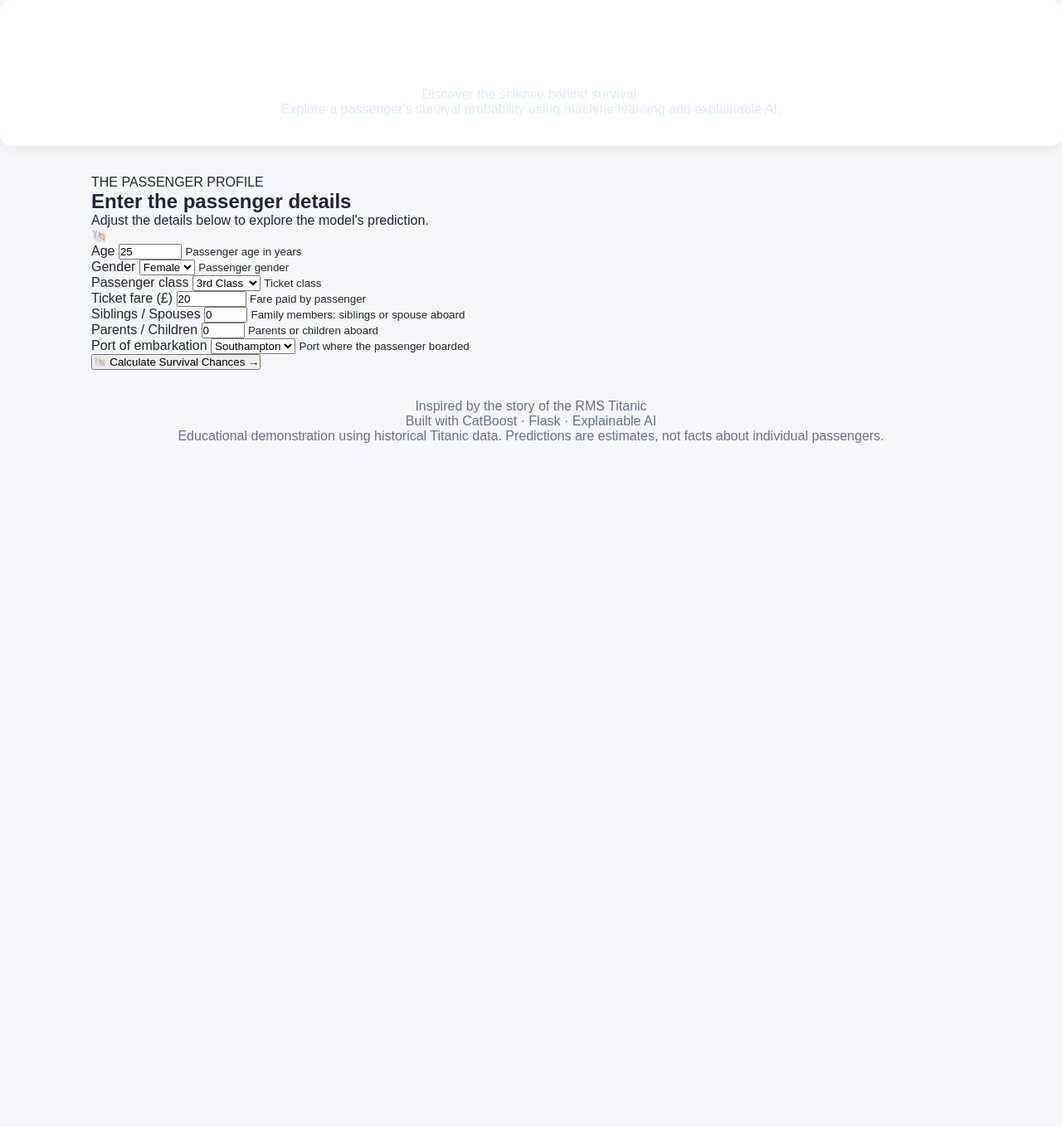
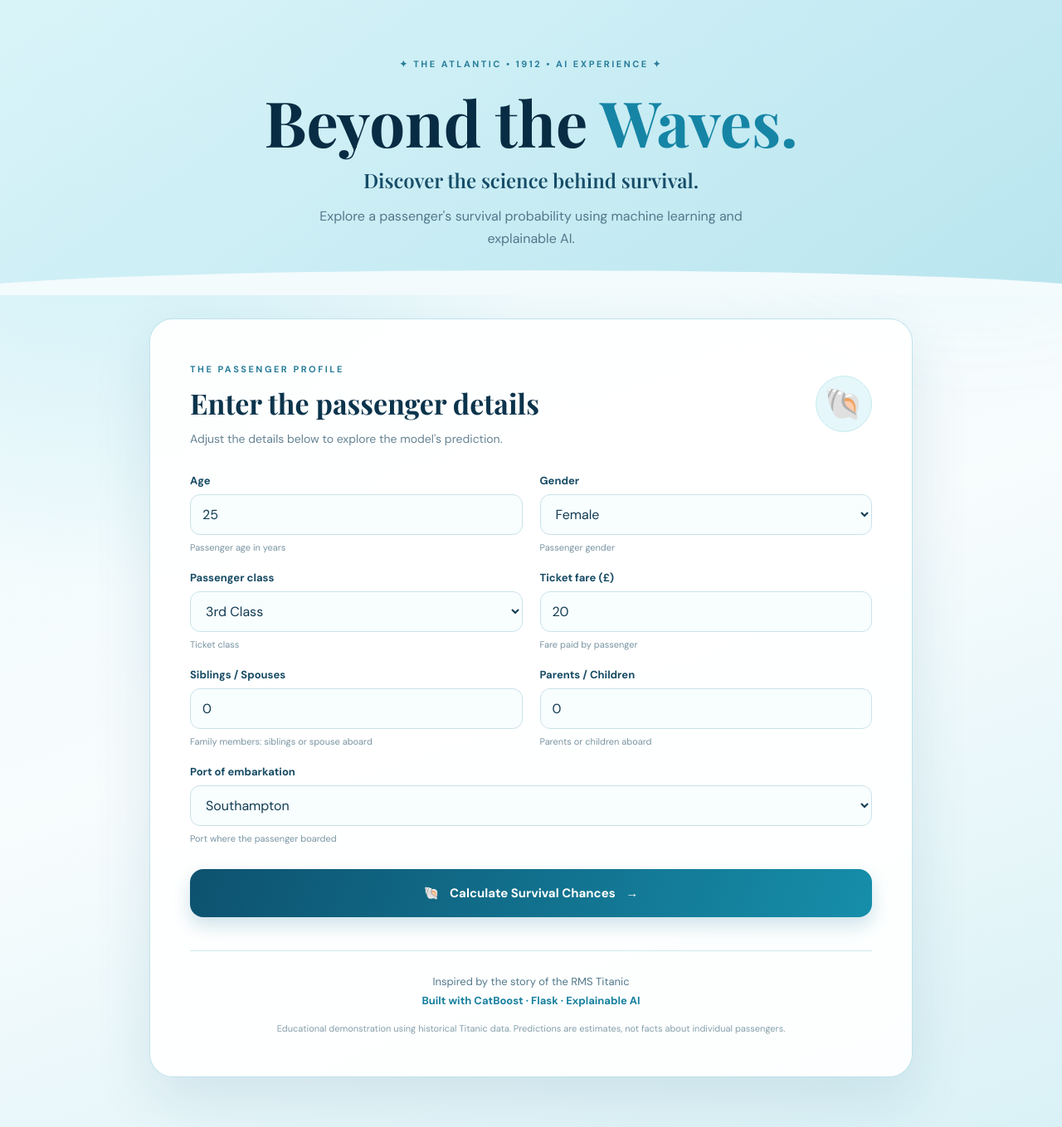
Before and after one commit to devadharshinimurugan06-commits/CODSOFT_TASKS_Devadharshini, a Flask app: page / in a window 1280 px wide. Shown: the whole page at 83% size. Before the commit the page ends 534 px from the top, so only its background shows below. Run offline with Flask 3, Linux system fonts and the light colour scheme.

Commit message:
Update style.css

```diff
--- a/Task1_Titanic_Survival/static/style.css
+++ b/Task1_Titanic_Survival/static/style.css
@@ -1,86 +1,403 @@
+
+@import url('https://fonts.googleapis.com/css2?family=DM+Sans:wght@400;500;600;700&family=Playfair+Display:wght@600;700;800&display=swap');
+
+:root {
+    --navy: #092c43;
+    --deep: #104b68;
+    --ocean: #187b9c;
+    --sky: #dff5fa;
+    --pale: #f3fbfd;
+    --white: #ffffff;
+    --muted: #658394;
+    --line: #cce8ef;
+}
 
 * {
+    box-sizing: border-box;
     margin: 0;
     padding: 0;
-    box-sizing: border-box;
 }
 
 body {
-    font-family: Arial, sans-serif;
-    background: #f4f6fb;
-    color: #20263a;
+    font-family: 'DM Sans', sans-serif;
+    color: var(--navy);
+    background:
+        radial-gradient(ellipse at 10% 5%, #c5edf5 0, transparent 35%),
+        linear-gradient(160deg, #eaf9fc, #f7fcfd 55%, #d9f1f6);
+    min-height: 100vh;
+    overflow-x: hidden;
 }
 
-header {
-    background: #172554;
-    color: white;
-    text-align: center;
-    padding: 45px 20px;
-}
-
-header h1 {
-    font-size: 34px;
-    margin-bottom: 12px;
-}
-
-header p {
-    color: #dbeafe;
-}
-
-main {
-    max-width: 1100px;
-    margin: 35px auto;
-    padding: 0 20px;
+.ocean-glow {
+    position: fixed;
+    width: 450px;
+    height: 450px;
+    border-radius: 50%;
+    background: #8bd6e7;
+    filter: blur(110px);
+    opacity: .25;
+    top: -180px;
+    right: -120px;
+    pointer-events: none;
 }
 
 .hero {
-    background: white;
-    padding: 35px;
-    border-radius: 14px;
     text-align: center;
-    margin-bottom: 25px;
-    box-shadow: 0 4px 15px rgba(0,0,0,0.06);
+    padding: 70px 20px 55px;
+    position: relative;
+    overflow: hidden;
+    background: linear-gradient(145deg, #d9f4f9, #b9e5ef);
 }
 
-.hero h2 {
-    margin-bottom: 15px;
+.eyebrow, .section-kicker {
+    color: #287d99;
+    font-size: 11px;
+    font-weight: 700;
+    letter-spacing: 2.5px;
 }
 
-.features {
-    display: grid;
-    grid-template-columns: repeat(2, 1fr);
-    gap: 20px;
+.hero h1 {
+    font-family: 'Playfair Display', serif;
+    color: #082c43;
+    font-size: clamp(42px, 7vw, 76px);
+    line-height: 1.12;
+    margin: 20px 0 12px;
 }
 
-.feature-card {
-    background: white;
-    padding: 28px;
-    border-radius: 12px;
-    box-shadow: 0 4px 15px rgba(0,0,0,0.06);
+.hero h1 span {
+    color: #1685a5;
 }
 
-.feature-card h3 {
-    color: #1d4ed8;
-    margin-bottom: 12px;
+.hero-subtitle {
+    font-family: 'Playfair Display', serif;
+    font-size: 24px;
+    color: #164d68;
 }
 
-.feature-card p {
+.hero-description {
+    margin: 14px auto 0;
+    max-width: 540px;
+    color: #52788a;
+    line-height: 1.7;
+}
+
+.wave-line {
+    position: absolute;
+    bottom: -25px;
+    left: -5%;
+    width: 110%;
+    height: 55px;
+    background: #f3fbfd;
+    border-radius: 50% 50% 0 0;
+}
+
+.main-container {
+    width: min(920px, calc(100% - 32px));
+    margin: 28px auto 60px;
+    background: rgba(255, 255, 255, .92);
+    border: 1px solid rgba(174, 220, 231, .8);
+    border-radius: 28px;
+    padding: clamp(22px, 5vw, 48px);
+    box-shadow: 0 24px 70px rgba(24, 94, 120, .12);
+    position: relative;
+}
+
+.intro {
+    display: flex;
+    justify-content: space-between;
+    align-items: center;
+    gap: 15px;
+    margin-bottom: 30px;
+}
+
+.intro h2, .result-section h2 {
+    font-family: 'Playfair Display', serif;
+    font-size: clamp(25px, 4vw, 34px);
+    color: #0b344c;
+    margin: 9px 0;
+}
+
+.intro p, .result-note {
+    color: var(--muted);
+    font-size: 14px;
     line-height: 1.6;
-    color: #596174;
+}
+
+.shell-icon {
+    font-size: 38px;
+    background: #e5f7fa;
+    border: 1px solid #c6eaf1;
+    border-radius: 50%;
+    width: 68px;
+    height: 68px;
+    display: grid;
+    place-items: center;
+    flex-shrink: 0;
+}
+
+.form-grid {
+    display: grid;
+    grid-template-columns: 1fr 1fr;
+    gap: 21px;
+}
+
+.field {
+    display: flex;
+    flex-direction: column;
+    gap: 8px;
+}
+
+.full-width {
+    grid-column: 1 / -1;
+}
+
+.field label {
+    font-size: 13px;
+    font-weight: 700;
+    color: #174b64;
+}
+
+.field input, .field select {
+    width: 100%;
+    height: 49px;
+    border: 1px solid #c9e2e9;
+    border-radius: 12px;
+    padding: 0 14px;
+    background: #f8fdfe;
+    color: #123c53;
+    font: inherit;
+    outline: none;
+    transition: .2s;
+}
+
+.field input:focus, .field select:focus {
+    border-color: #2498b6;
+    box-shadow: 0 0 0 3px rgba(36, 152, 182, .12);
+}
+
+.field small {
+    color: #7894a2;
+    font-size: 11px;
+}
+
+.predict-button {
+    width: 100%;
+    min-height: 58px;
+    margin-top: 30px;
+    border: 0;
+    border-radius: 16px;
+    background: linear-gradient(110deg, #0d526f, #168eaa);
+    color: white;
+    font: inherit;
+    font-weight: 700;
+    font-size: 15px;
+    cursor: pointer;
+    box-shadow: 0 10px 22px rgba(17, 112, 143, .2);
+    transition: transform .2s, box-shadow .2s;
+}
+
+.predict-button:hover {
+    transform: translateY(-3px);
+    box-shadow: 0 14px 28px rgba(17, 112, 143, .28);
+}
+
+.predict-button span {
+    margin: 0 9px;
+}
+
+.result-section {
+    border-top: 1px solid var(--line);
+    margin-top: 42px;
+    padding-top: 35px;
+    scroll-margin-top: 20px;
+}
+
+.probability-card, .explain-card, .what-if-card {
+    border: 1px solid #d4eaf0;
+    border-radius: 18px;
+    background: #f7fcfd;
+    padding: 24px;
+    margin-top: 22px;
+}
+
+.probability-heading, .probability-row, .shap-label {
+    display: flex;
+    justify-content: space-between;
+    align-items: center;
+    gap: 12px;
+}
+
+.probability-heading {
+    color: #315c70;
+    font-weight: 600;
+}
+
+.probability-heading strong {
+    font-family: 'Playfair Display', serif;
+    font-size: 30px;
+    color: #087f9e;
+}
+
+.progress-track, .shap-track {
+    height: 12px;
+    background: #dceef2;
+    border-radius: 30px;
+    overflow: hidden;
+    margin: 15px 0;
+}
+
+.progress-fill {
+    height: 100%;
+    background: linear-gradient(90deg, #42b7c9, #087c9e);
+    border-radius: inherit;
+    transition: width .8s ease;
+}
+
+.probability-row {
+    color: #688797;
+    font-size: 12px;
+    flex-wrap: wrap;
+}
+
+.explain-card h3, .what-if-card h3 {
+    font-family: 'Playfair Display', serif;
+    color: #103b54;
+    font-size: 22px;
+    margin: 10px 0;
+}
+
+.explain-intro, .what-if-card p {
+    color: #6c8795;
+    font-size: 13px;
+    line-height: 1.6;
+    margin-bottom: 22px;
+}
+
+.shap-row {
+    margin-top: 18px;
+}
+
+.shap-label {
+    font-size: 13px;
+    color: #31596d;
+    margin-bottom: 7px;
+}
+
+.shap-label strong {
+    font-variant-numeric: tabular-nums;
+}
+
+.positive {
+    color: #09866d;
+}
+
+.negative {
+    color: #c45b68;
+}
+
+.shap-track {
+    height: 7px;
+    margin: 0;
+}
+
+.shap-bar {
+    height: 100%;
+    border-radius: 20px;
+}
+
+.shap-bar.positive {
+    background: #39b79c;
+}
+
+.shap-bar.negative {
+    background: #e28b98;
+}
+
+.what-if-card {
+    display: flex;
+    align-items: center;
+    gap: 18px;
+}
+
+.what-if-card .shell-icon {
+    width: 54px;
+    height: 54px;
+    font-size: 27px;
+}
+
+.what-if-card p {
+    margin: 0;
+}
+
+.secondary-button {
+    flex-shrink: 0;
+    border: 1px solid #9ed4e0;
+    background: #e9f8fb;
+    color: #12617c;
+    padding: 12px 16px;
+    border-radius: 12px;
+    font: inherit;
+    font-weight: 700;
+    cursor: pointer;
+}
+
+.secondary-button:hover {
+    background: #d7f0f5;
+}
+
+.error-card {
+    margin-top: 25px;
+    border: 1px solid #efb8bd;
+    border-radius: 14px;
+    padding: 20px;
+    background: #fff5f5;
+    color: #9c3946;
 }
 
 footer {
     text-align: center;
-    padding: 35px 10px;
-    color: #64748b;
+    border-top: 1px solid var(--line);
+    margin-top: 40px;
+    padding-top: 25px;
+    color: #52798b;
+    font-size: 13px;
+    line-height: 1.8;
+}
+
+footer span {
+    color: #17809e;
+    font-weight: 700;
+}
+
+.disclaimer {
+    font-size: 11px;
+    color: #849eaa;
+    margin-top: 12px;
 }
 
 @media (max-width: 650px) {
-    .features {
+    .hero {
+        padding-top: 48px;
+    }
+
+    .form-grid {
         grid-template-columns: 1fr;
     }
 
-    header h1 {
-        font-size: 26px;
+    .full-width {
+        grid-column: auto;
+    }
+
+    .what-if-card {
+        align-items: flex-start;
+        flex-wrap: wrap;
+    }
+
+    .secondary-button {
+        width: 100%;
+    }
+
+    .main-container {
+        border-radius: 20px;
     }
 }
```
